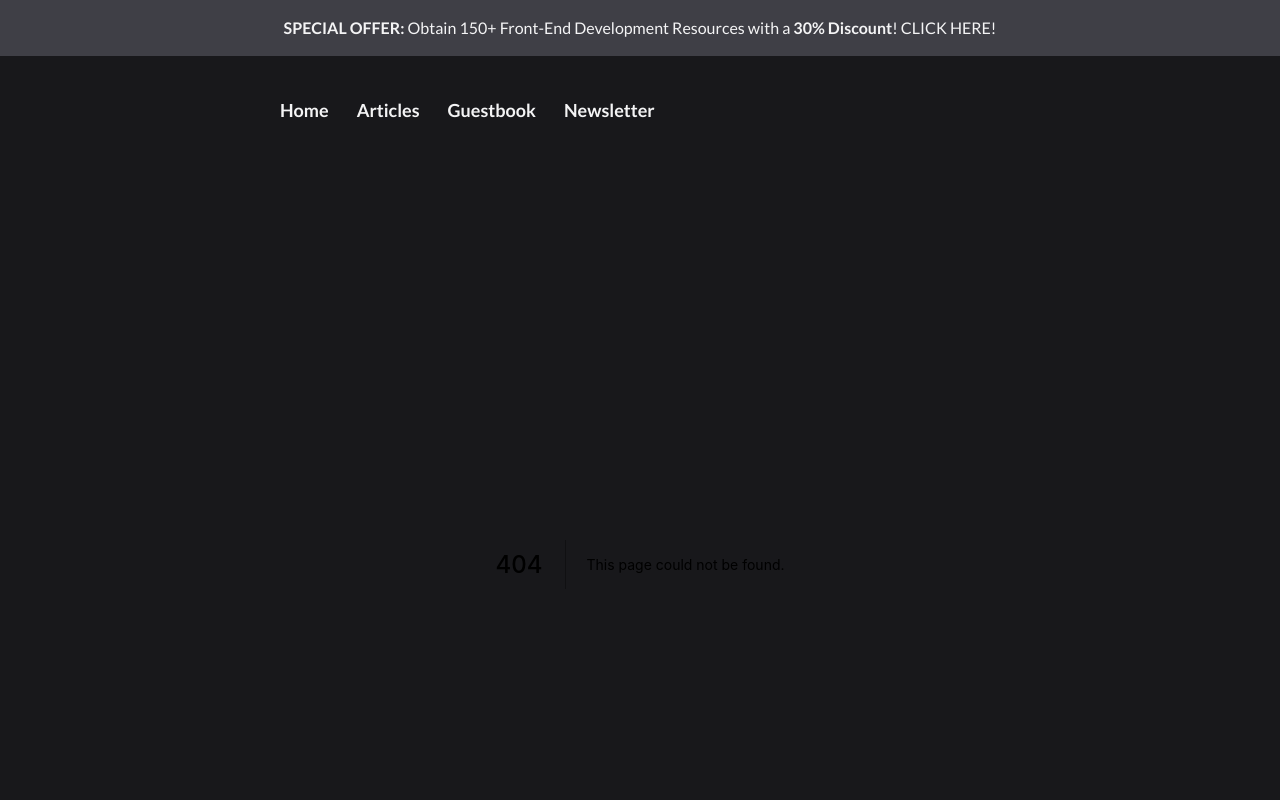
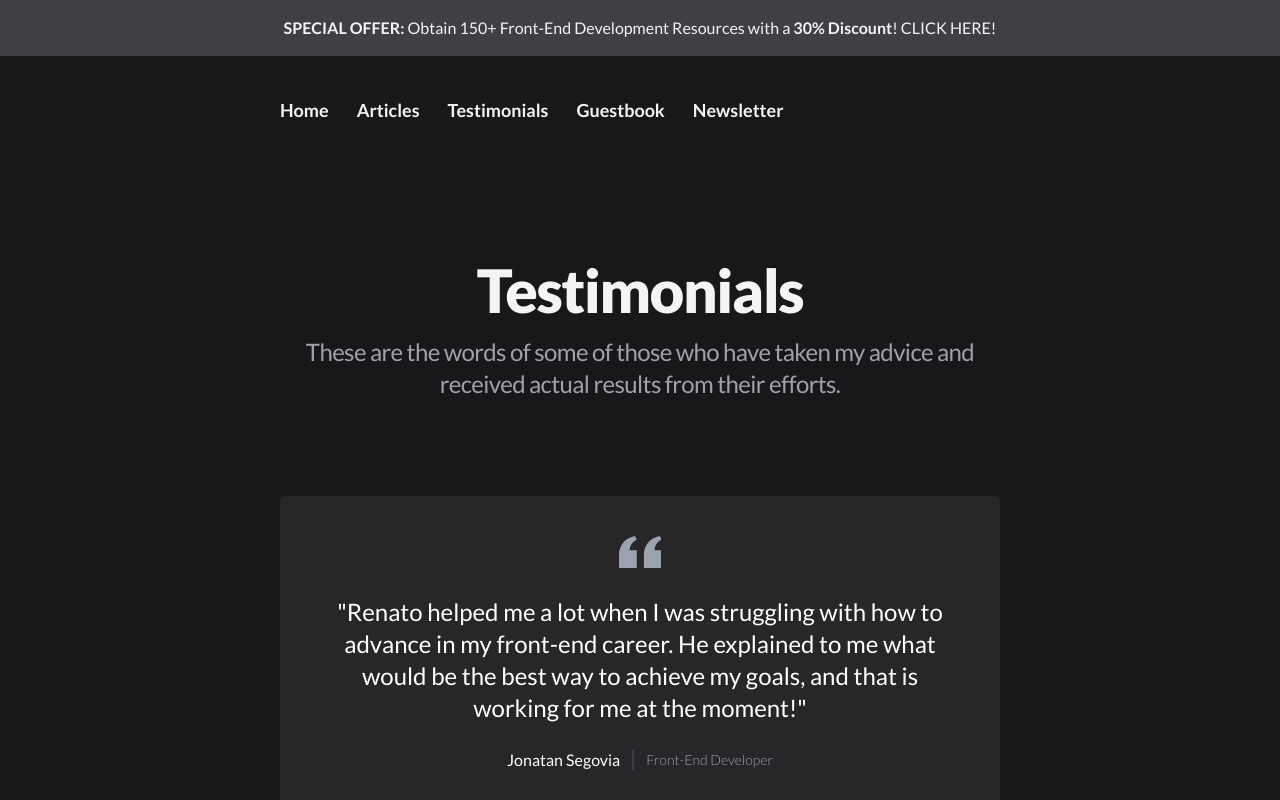
Before and after one commit to itsrennyman/renatopozzi.me, a Next.js app: page /testimonials in a window 1280 px wide. Before the commit this address had no page. Shown: the top 800 px of the page. Built offline with nearby package versions, Linux system fonts and the light colour scheme.

Commit message:
added testimonials page

```diff
--- a/components/Navbar/Navbar.jsx
+++ b/components/Navbar/Navbar.jsx
@@ -13,6 +13,7 @@ export const Navbar = () => {
     () => [
       { label: "Home", href: "/" },
       { label: "Articles", href: "/articles" },
+      { label: "Testimonials", href: "/testimonials" },
       { label: "Guestbook", href: "/guestbook" },
       { label: "Newsletter", href: "/newsletter" },
     ],
--- /dev/null
+++ b/pages/testimonials.js
@@ -0,0 +1,65 @@
+import * as React from "react";
+import { Container } from "../components/Container";
+
+const Testimonial = ({ children, name, role }) => {
+  return (
+    <section className="p-10 bg-zinc-800 rounded-md">
+      <div className="mx-auto text-center">
+        <figure>
+          <svg
+            className="h-12 mx-auto mb-3 text-gray-400 dark:text-gray-600"
+            viewBox="0 0 24 27"
+            fill="none"
+            xmlns="http://www.w3.org/2000/svg"
+          >
+            <path
+              d="M14.017 18L14.017 10.609C14.017 4.905 17.748 1.039 23 0L23.995 2.151C21.563 3.068 20 5.789 20 8H24V18H14.017ZM0 18V10.609C0 4.905 3.748 1.038 9 0L9.996 2.151C7.563 3.068 6 5.789 6 8H9.983L9.983 18L0 18Z"
+              fill="currentColor"
+            />
+          </svg>
+          <blockquote>
+            <p className="text-2xl font-medium text-white">{children}</p>
+          </blockquote>
+          <figcaption className="flex items-center justify-center mt-6">
+            <div className="flex items-center divide-x-2 divide-gray-700">
+              <div className="pr-3 font-medium text-white">{name}</div>
+              <div className="pl-3 text-sm font-light text-gray-400">
+                {role}
+              </div>
+            </div>
+          </figcaption>
+        </figure>
+      </div>
+    </section>
+  );
+};
+
+const seo = {
+  title: "Renato Pozzi | Testimonials",
+  description:
+    "These are the words of some of those who have taken my advice and received actual results from their efforts.",
+};
+
+export default function Testimonials() {
+  return (
+    <Container seo={seo}>
+      <div className="flex flex-col gap-4 mt-12 mb-24 md:my-24">
+        <h1 className="text-6xl text-center font-black text-zinc-100 tracking-tight">
+          Testimonials
+        </h1>
+        <h2 className="text-xl sm:text-2xl text-center font-medium text-zinc-400 max-w-3xl leading-snug tracking-tight">
+          These are the words of some of those who have taken my advice and
+          received actual results from their efforts.
+        </h2>
+      </div>
+
+      <div className="flex flex-col gap-6">
+        <Testimonial name="Jonatan Segovia" role="Front-End Developer">
+          "Renato helped me a lot when I was struggling with how to advance in
+          my front-end career. He explained to me what would be the best way to
+          achieve my goals, and that is working for me at the moment!"
+        </Testimonial>
+      </div>
+    </Container>
+  );
+}
```
